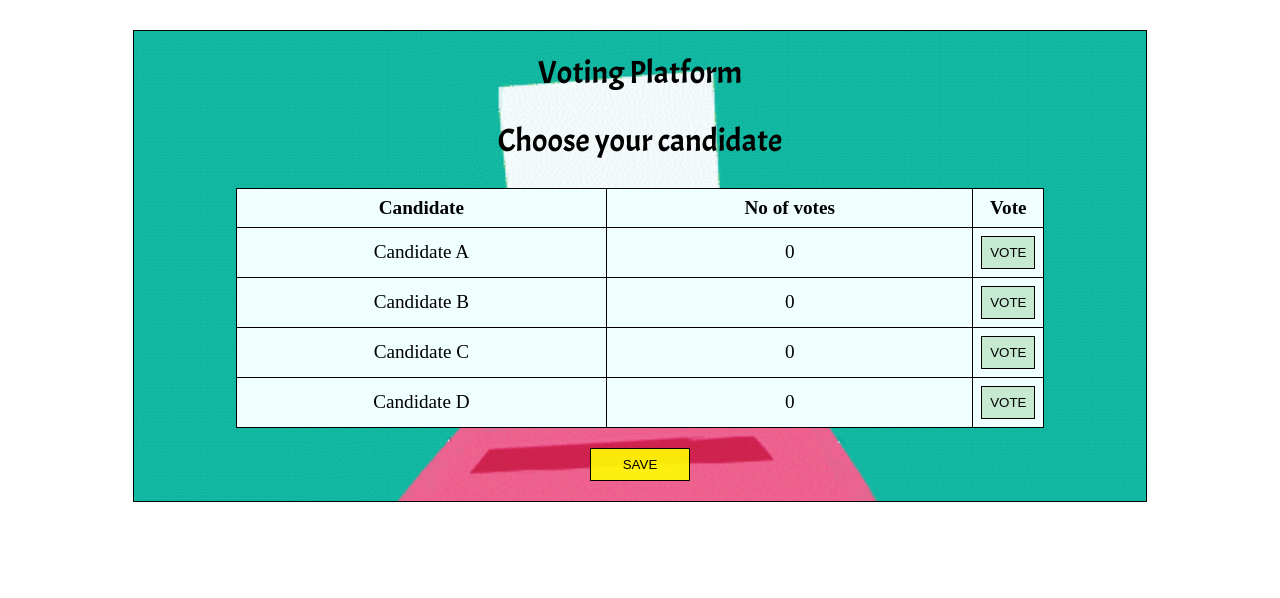
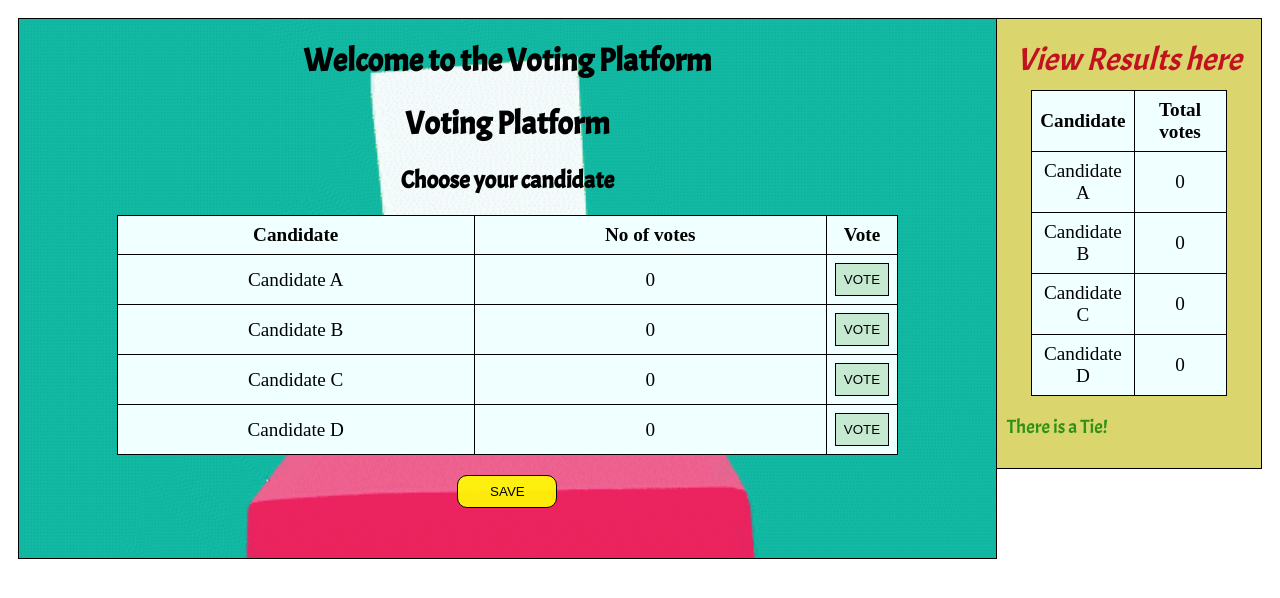
Before and after one commit to adisamuiz/voting_platform, a plain HTML site: page index.html in a window 1280 px wide. Both pictures are taken after a click on the button "SAVE". Drawn offline with Linux system fonts and the light colour scheme.

Commit message:
voting Platform

```diff
--- a/index.html
+++ b/index.html
@@ -5,11 +5,17 @@
         <link rel="preconnect" href="https://fonts.googleapis.com">
         <link rel="preconnect" href="https://fonts.gstatic.com" crossorigin>
         <link href="https://fonts.googleapis.com/css2?family=Acme&display=swap" rel="stylesheet">
+        <link rel="preconnect" href="https://fonts.googleapis.com">
+        <link rel="preconnect" href="https://fonts.gstatic.com" crossorigin>
+        <link href="https://fonts.googleapis.com/css2?family=Acme&family=Bebas+Neue&family=Lato:ital,wght@0,100;0,300;0,400;0,700;0,900;1,100;1,300;1,400;1,700;1,900&display=swap" rel="stylesheet">
     </head>
     <body  >
         <div class="container">
-            <h1>Voting Platform</h1>
-            <h2>Choose your candidate</h2>
+            <div class="heading">
+                <h1>Welcome to the Voting Platform</h1>
+                <h1>Voting Platform</h1>
+                <h2>Choose your candidate</h2>
+            </div>
             <table>
                 <tr>
                     <th>Candidate</th>
@@ -40,6 +46,33 @@
 
             <button id="savebtn" onclick="save()">SAVE</button>
         </div>
+
+        <div class="result">
+            <h1 id="res-heading">View Results here</h1>
+            <table>
+                <tr>
+                    <th>Candidate</th>
+                    <th>Total votes</th>
+                </tr>
+                <tr class="row1">
+                    <td>Candidate A</td>
+                    <td id="res1">0</td>
+                </tr>
+                <tr class="row2">
+                    <td>Candidate B</td>
+                    <td id="res2">0</td>
+                </tr>
+                <tr class="row3">
+                    <td>Candidate C</td>
+                    <td id="res3">0</td>
+                </tr>
+                <tr class="row4">
+                    <td>Candidate D</td>
+                    <td id="res4">0</td>
+                </tr>
+            </table>
+            <p id="winner">The winner is:</p>
+        </div>
         <script src="index.js"></script>
     </body>
 </html>
--- a/index.js
+++ b/index.js
@@ -1,9 +1,18 @@
 
-
+//votes
 vote1 = document.getElementById("vote1")
 vote2 = document.getElementById("vote2")
 vote3 = document.getElementById("vote3")
 vote4 = document.getElementById("vote4")
+
+//results
+res1 = document.getElementById("res1")
+res2 = document.getElementById("res2")
+res3 = document.getElementById("res3")
+res4 = document.getElementById("res4")
+
+//winner
+winner = document.getElementById("winner")
 
 let count1 = 0
 let count2 = 0
@@ -35,7 +44,31 @@ function increment4() {
     vote4.innerText = count4
 }
 
-function save() {
+function result() {
+    res1.textContent = count1
+    res2.textContent = count2
+    res3.textContent = count3
+    res4.textContent = count4
+
+    if (count1 > count2 && count1 > count3 && count1 > count4) {
+        winner.textContent = "Winner: Candidate 1"
+    }
+    else if (count2 > count1 && count2 > count3 && count2 > count4) {
+        winner.textContent = "Winner: Candidate 2"
+    }
+    else if (count3 > count1 && count3 > count2 && count3 > count4) {
+        winner.textContent = "Winner: Candidate 3"
+    }
+    else if (count4 > count1 && count4 > count2 && count4 > count3) {
+        winner.textContent = "Winner: Candidate 4"
+    }
+    else {
+        winner.textContent = "There is a Tie!"
+    }
+}
+
+function reset() {
+
     count1 = 0
     count2 = 0
     count3 = 0
@@ -46,5 +79,11 @@ function save() {
     vote3.innerText = count3
     vote4.innerText = count4
 
+
     console.log(count1, count2, count3, count4  )
 }
+
+function save(){
+    result();
+    reset();
+}
--- a/style.css
+++ b/style.css
@@ -1,7 +1,23 @@
+body{
+    display: flex;
+
+}
+.result{
+    width: 50%;
+    margin: 10px 10px;
+    margin-left: 0px;
+    margin-bottom: 100px;
+    border: 1px solid black;
+    border-left: none;
+    background-color: lightgray;
+    padding: 10px;
+    background-color: #dbd56e;
+}
 .container{
-    max-width: 80%;
+    width: 200%;
     border: 1px solid black;
-    margin: 30px auto;
+    margin: 10px 10px;
+    margin-right: 0px;
     background-image: url("Voting\ Election\ Day\ GIF\ by\ Lo\ Harris.gif");
     background-size: cover;
 }
@@ -22,23 +38,46 @@ td, th{
     margin: auto;
 
 }
-h1, h2{
-    display:flex;
-    justify-content: center;
+.heading{
+    display:block;
+    margin: 10px auto;
+    border: none;
+    text-align: center;
     width: 100%;
     font-family: "Acme", sans-serif;
-    font-weight: 400;
+    font-weight: 200;
     font-style: normal;
-    font-size: xx-large;
+    font-size: normal;
+}
+#res-heading{
+    display:block;
+    margin: 10px auto;
+    border: none;
+    text-align: center;
+    width: 100%;
+    font-family: "Acme", sans-serif;
+    font-weight: 200;
+    font-style: italic;
+    font-size: normal;
+    color: #c1121f;
 }
 #savebtn{
     width: 100px;
     margin: 20px auto;
     display: block;
     background-color: rgba(255, 255, 0, 0.897);
+    border-radius: 10px;
 }
 button{
     background-color: rgba(0, 128, 0, 0.176);
     border:1px solid black;
     padding: 8px;
 }
+#winner{
+    color: rgba(0, 128, 0, 0.797);
+    font-weight: bold;
+    font-family: "Acme", sans-serif;
+    font-weight: 400;
+    font-style: normal;
+    font-size: larger;
+}
```
Also changed, not shown: Voting Election 2020 GIF by INTO ACTION.gif (added).
